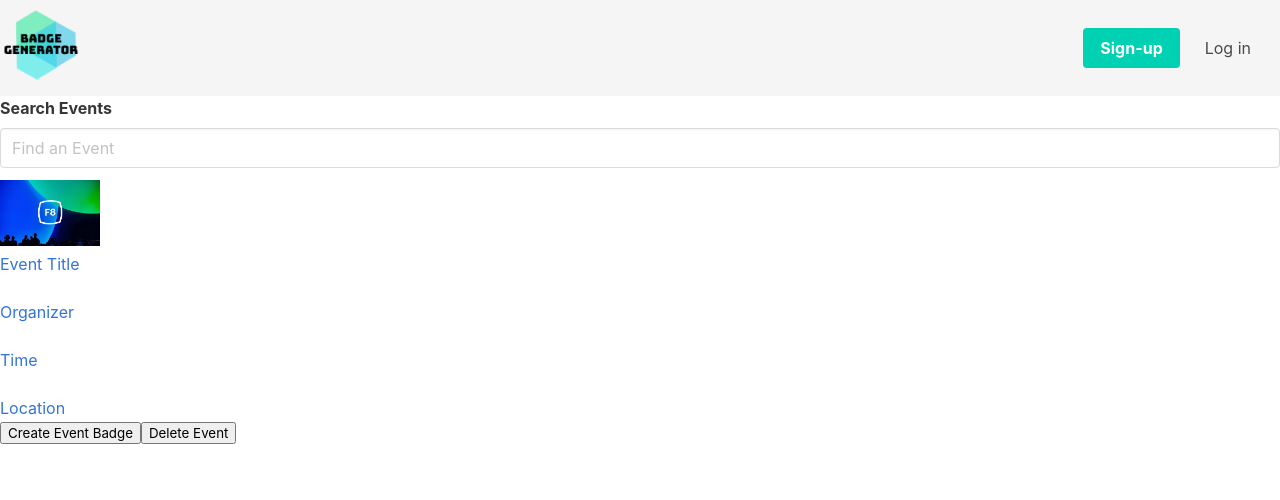
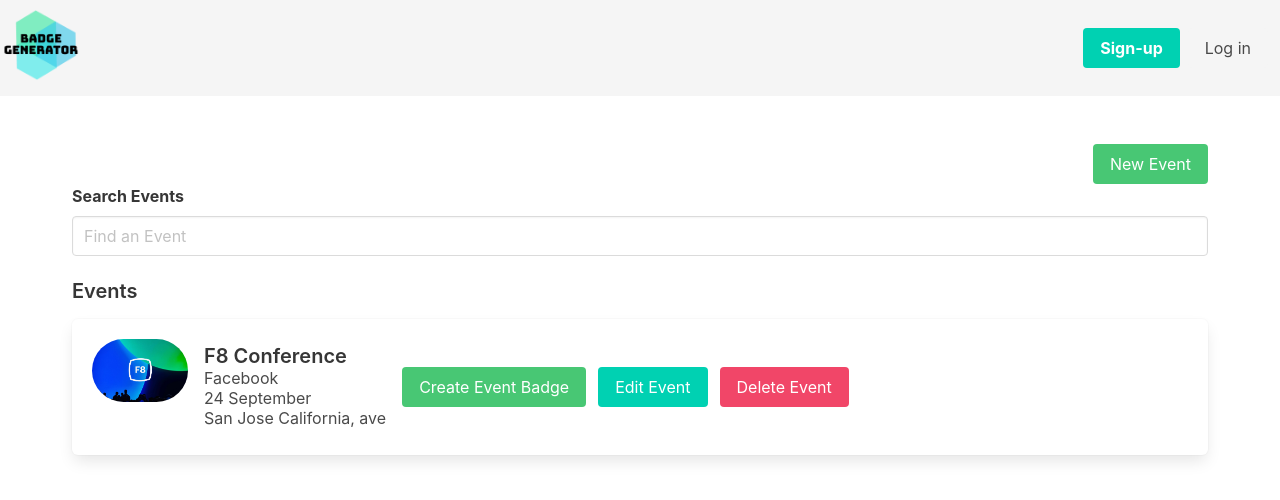
Before and after one commit to jersonmorrow/badge-generator-front-end, a React (Create React App) app: page /events in a window 1280 px wide. Shown: the top 500 px of the page. Built offline with nearby package versions, Linux system fonts and the light colour scheme; no server answers.

Commit message:
[Add] Event page styles

```diff
--- a/src/features/events/eventsList/index.jsx
+++ b/src/features/events/eventsList/index.jsx
@@ -1,4 +1,4 @@
-import react from 'react';
+import React, { ReactFragment } from 'react';
 import { Link } from 'react-router-dom';
 import EventsListItem from '../eventsListItem';
 import SearchEvents from '../searchEvents';
@@ -7,16 +7,25 @@
   const events = props.events;
 
   return (
-    <div>
+    <React.Fragment>
+      <div className="columns">
+        <div className="column">
           <SearchEvents />
+        </div>
+      </div>
+      <div className="mb-4">
+        <strong>
+          <p className="title is-5 ">Events</p>
+        </strong>
+      </div>
+      <div className="box">
         <ul>
           <li>
-          <Link>
             <EventsListItem />
-          </Link>
           </li>
         </ul>
       </div>
+    </React.Fragment>
   );
 }
 
--- a/src/features/events/eventsListItem/index.jsx
+++ b/src/features/events/eventsListItem/index.jsx
@@ -3,24 +3,39 @@
 
 function EventsListItem() {
   return (
-    <div>
+    <div className="is-flex is-align-items-center">
       <div>
-        <img src={eventImage} alt="event-image" width="100" />
+        <figure className="image is-96x96">
+          <img
+            width="96px"
+            className="is-rounded is-vcentered"
+            src={eventImage}
+            alt="event-image"
+          />
+        </figure>
       </div>
-      <div>
+
+      <div className="mx-4">
         <strong>
-          <h3>Event Title</h3>
+          <p className="title is-5">F8 Conference</p>
         </strong>
-        <br />
-        <h4>Organizer</h4>
-        <br />
-        <h6>Time</h6>
-        <br />
-        <h6>Location</h6>
+        <p className="subtitle is-6 m-0">Facebook</p>
+        <p className="subtitle is-6 m-0">24 September</p>
+        <p className="subtitle is-6 m-0">San Jose California, ave</p>
       </div>
-      <div>
-        <button>Create Event Badge</button>
-        <button>Delete Event</button>
+
+      <div className="field is-grouped">
+        <p className="control">
+          <button className="button is-success is-normal">
+            Create Event Badge
+          </button>
+        </p>
+        <p className="control">
+          <button className="button is-primary is-normal">Edit Event</button>
+        </p>
+        <p className="control">
+          <button className="button is-danger is-normal">Delete Event</button>
+        </p>
       </div>
     </div>
   );
--- a/src/pages/Events.jsx
+++ b/src/pages/Events.jsx
@@ -3,9 +3,14 @@
 
 function Events() {
   return (
-    <div>
-      <EventsList />
-    </div>
+    <section className="section">
+      <div className="container mx-6">
+        <div className="is-flex is-justify-content-flex-end	">
+          <button className="button is-success">New Event</button>
+        </div>
+        <EventsList />
+      </div>
+    </section>
   );
 }
 
```
Lines whose indentation alone changed are shown as unchanged.
